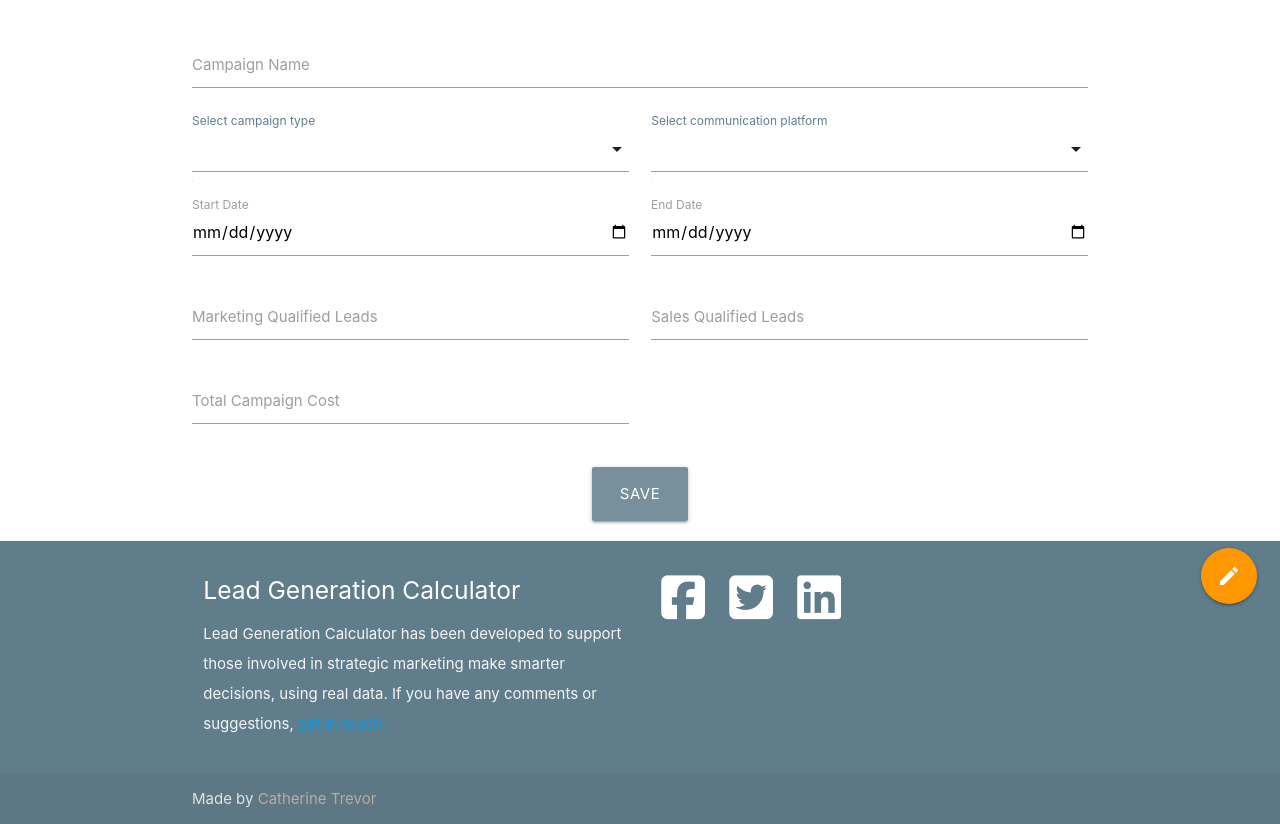
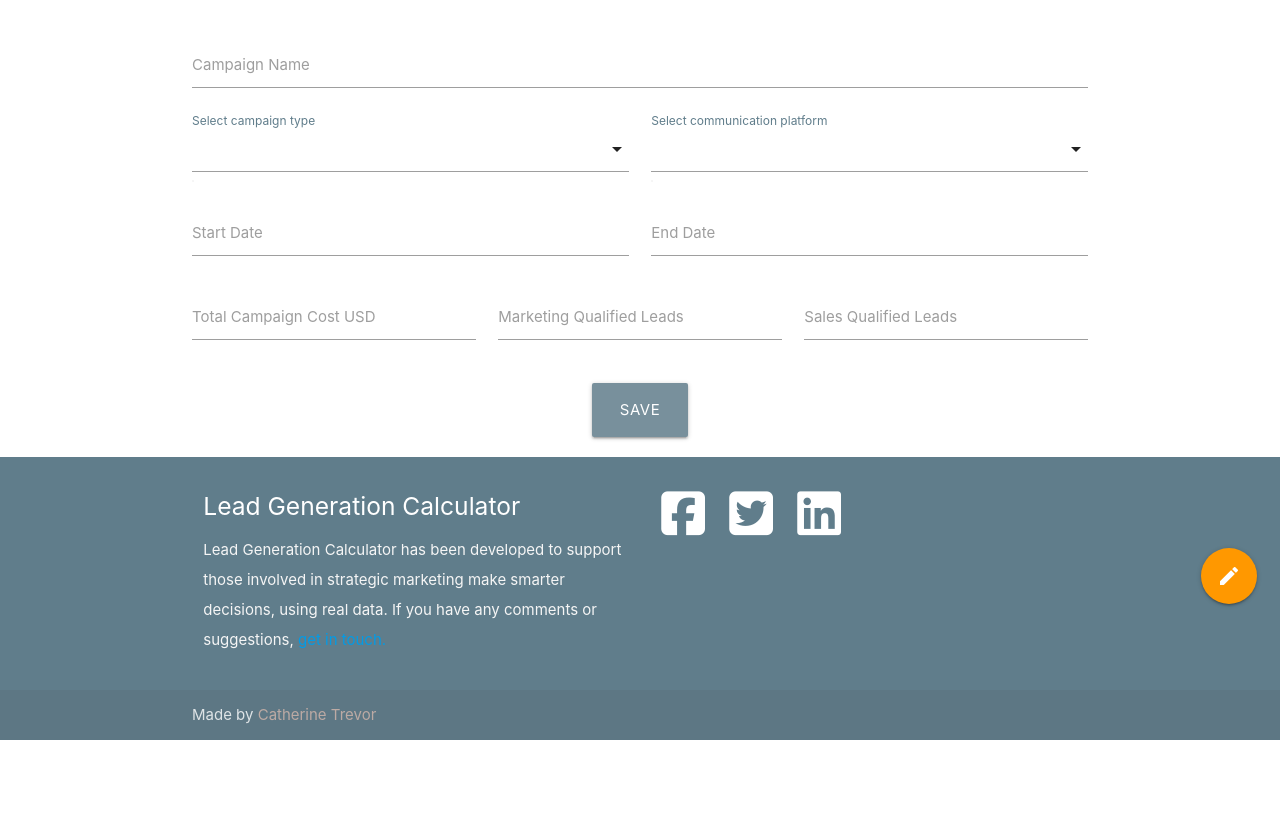
Before and after one commit to CatherineTrevor/lead-generator-calculator, a Flask app: template templates/create_campaign.html in a window 1280 px wide. Shown: the part 173-997 px from the top of the page. After the commit the page ends 913 px from the top, so only its background shows below. Run offline with Flask 2, Linux system fonts and the light colour scheme; the template is opened without the code that fills it: most values are stand-ins (such as "Sample title", 1, 10 or a date in 2020); some libraries are stand-ins or nearby versions.

Commit message:
update create campagin input types

```diff
--- a/templates/create_campaign.html
+++ b/templates/create_campaign.html
@@ -31,24 +31,24 @@
                     <label id="communication_platform" class="blue-grey-text">Select communication platform</label>
                 </div>
                 <div class="input-field col s6">
-                    <input id="start_date" name="start_date" type="date" class=" datepicker validate" required>
+                    <input id="start_date" name="start_date" type="text" class="datepicker validate" required>
                     <label class="active" for="start_date">Start Date</label>
                 </div>
                 <div class="input-field col s6">
-                    <input id="end_date" name="end_date" type="date" class=" datepicker validate">
+                    <input id="end_date" name="end_date" type="text" class="datepicker validate">
                     <label class="active" for="end_date">End Date</label>
                 </div>
-                <div class="input-field col s6">
-                    <input id="marketing_qualified_leads" name="marketing_qualified_leads" type="number" class="validate">
+                <div class="input-field col s4">
+                    <input id="total_campaign_cost" name="total_campaign_cost" type="text" pattern="\d*" class="validate">
+                    <label class="active" for="total_campaign_cost">Total Campaign Cost {{ account.currency }}</label>
+                </div>
+                <div class="input-field col s4">
+                    <input id="marketing_qualified_leads" name="marketing_qualified_leads" type="text" pattern="\d*"  class="validate">
                     <label class="active" for="marketing_qualified_leads">Marketing Qualified Leads</label>
                 </div>
-                <div class="input-field col s6">
-                    <input id="sales_qualified_leads" name="sales_qualified_leads" type="number" class="validate">
+                <div class="input-field col s4">
+                    <input id="sales_qualified_leads" name="sales_qualified_leads" type="text" pattern="\d*" class="validate">
                     <label class="active" for="sales_qualified_leads">Sales Qualified Leads</label>
-                </div>
-                <div class="input-field col s6">
-                    <input id="total_campaign_cost" name="total_campaign_cost" type="number" class="validate">
-                    <label class="active" for="total_campaign_cost">Total Campaign Cost</label>
                 </div>
             </div>
             <div class="row center">
```
Also changed, not shown: README.md.
